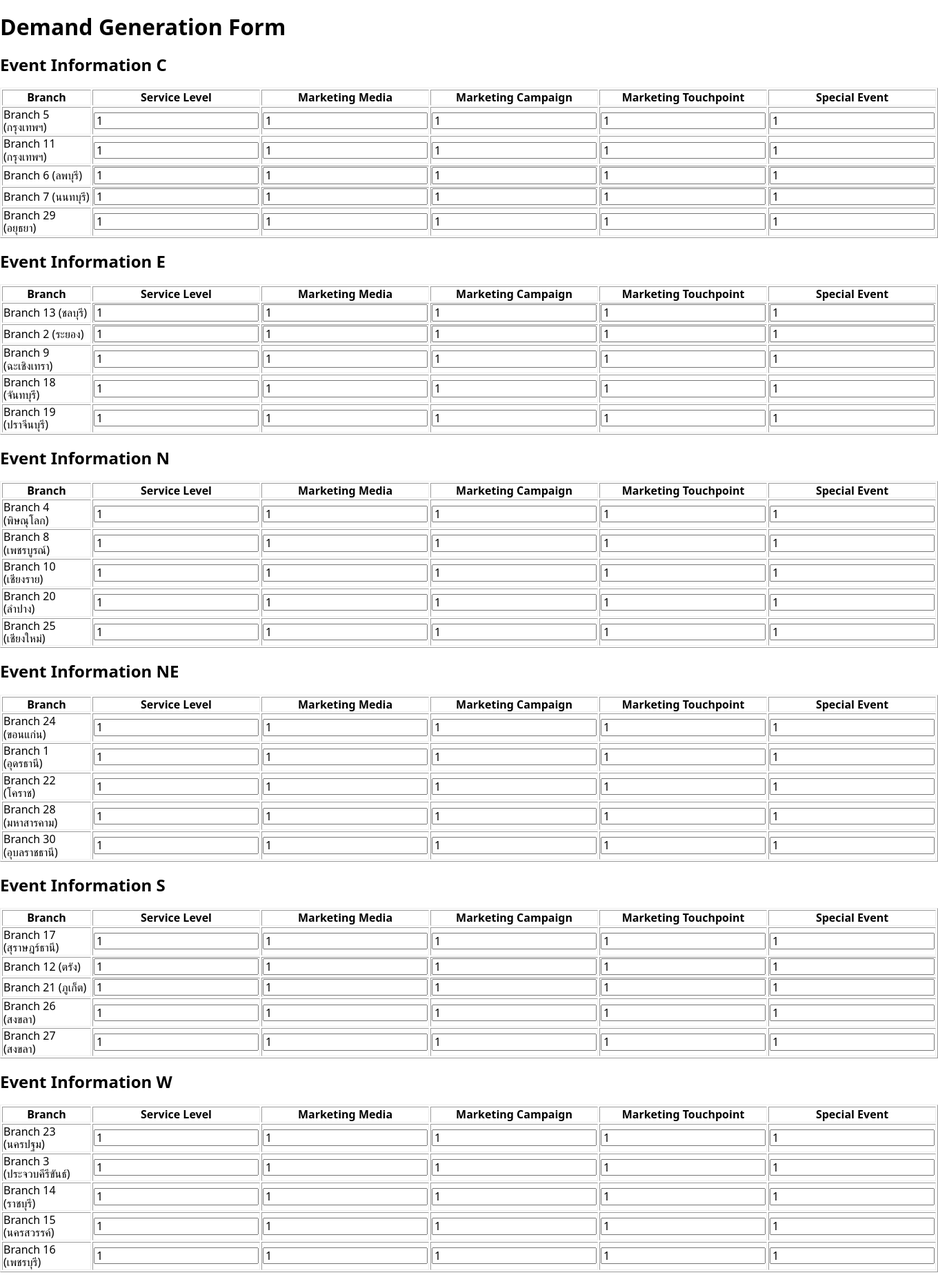
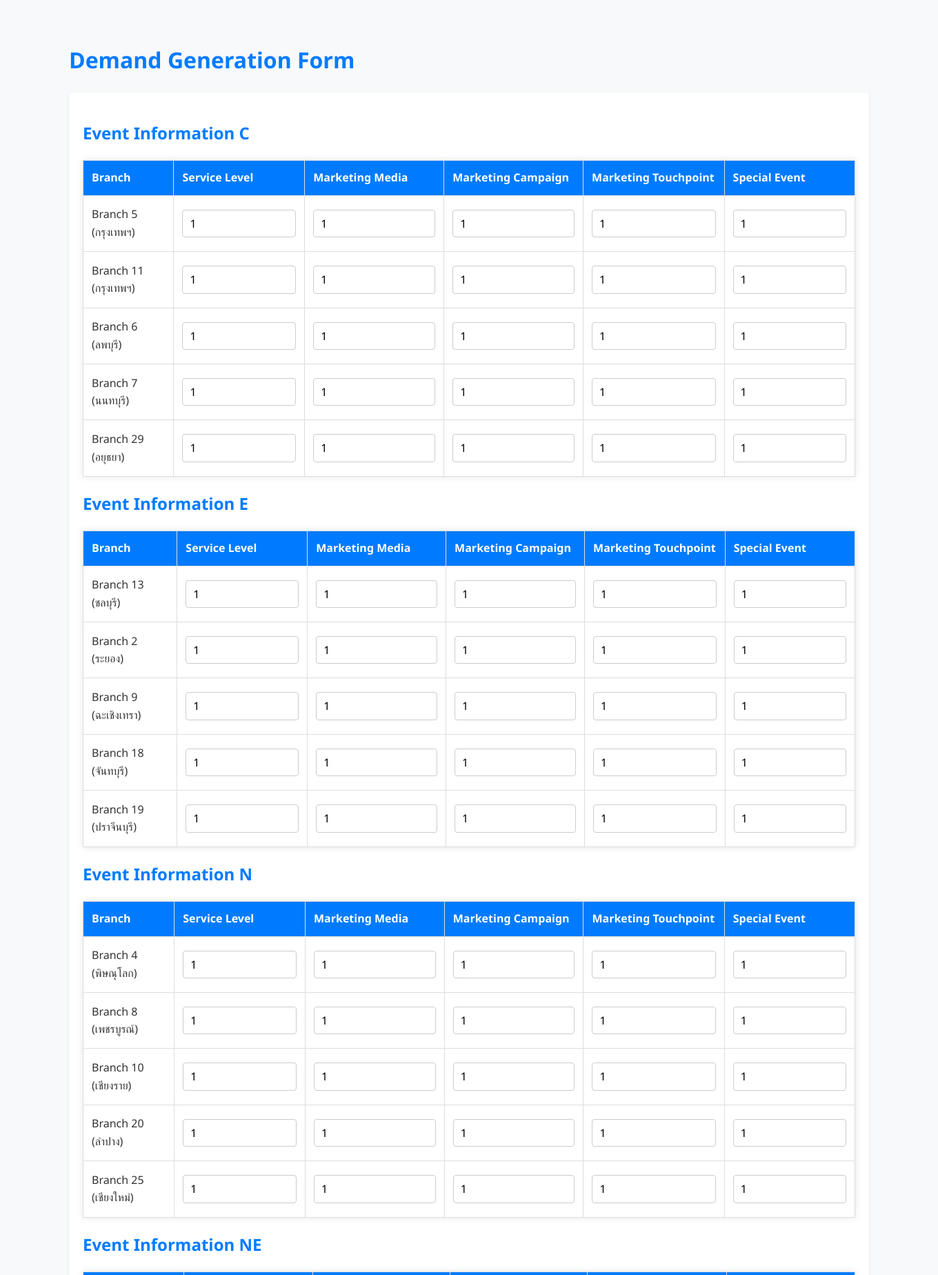
Before and after one commit to wwerapt/ibmapi, a Django app: page /webinterface/ in a window 1360 px wide. Shown: the top 1848 px of the page at 69% size. Run offline with Django 5.2, Linux system fonts and the light colour scheme.

Commit message:
Decorate Html

```diff
--- a/webinterface/templates/webinterface/demand_generation.html
+++ b/webinterface/templates/webinterface/demand_generation.html
@@ -4,6 +4,135 @@
     <meta charset="UTF-8">
     <title>Demand Generation</title>
     <link rel="stylesheet" href="https://cdn.jsdelivr.net/npm/modern-normalize/modern-normalize.min.css">
+    <style>
+        :root {
+    --primary-color: #007bff; /* Primary theme color */
+    --secondary-color: #6c757d; /* Secondary color for contrast */
+    --background-color: #f8f9fa; /* Light background color */
+    --font-color: #333; /* Default font color */
+    --border-radius: 0.25rem; /* Border radius for elements */
+    }
+
+    body {
+        background-color: var(--background-color);
+        color: var(--font-color);
+        font-family: 'Segoe UI', Tahoma, Geneva, Verdana, sans-serif;
+        line-height: 1.6;
+        padding: 20px;
+        margin: 0;
+    }
+
+    .container {
+        max-width: 1200px;
+        margin: auto;
+        padding: 20px;
+    }
+
+    h1, h2 {
+        color: var(--primary-color);
+    }
+
+    table {
+        width: 100%;
+        border-collapse: collapse;
+        margin-bottom: 20px;
+    }
+
+    th, td {
+        padding: 12px;
+        border: 1px solid #ddd;
+        text-align: left;
+    }
+
+    thead {
+        background-color: var(--primary-color);
+        color: #ffffff;
+    }
+
+    input[type="number"], input[type="submit"] {
+        width: 100%;
+        padding: 10px;
+        margin: 8px 0;
+        display: inline-block;
+        border: 1px solid #ccc;
+        border-radius: var(--border-radius);
+        box-sizing: border-box; /* Added to include padding in the element's total width and height */
+    }
+
+    input[type="submit"] {
+        background-color: var(--primary-color);
+        color: white;
+        cursor: pointer;
+    }
+
+    input[type="submit"]:hover {
+        background-color: darken(var(--primary-color), 10%);
+    }
+
+    .messages {
+        list-style-type: none;
+        padding: 0;
+    }
+
+    .messages li {
+        margin-bottom: 10px;
+        padding: 10px;
+        background-color: var(--secondary-color);
+        color: white;
+        border-radius: var(--border-radius);
+    }
+
+    /* Responsive design for smaller screens */
+    @media (max-width: 768px) {
+        .container, table, input[type="number"], input[type="submit"] {
+            width: 100%;
+        }
+    }
+
+    /* Flexbox layout for the form */
+    .form-group {
+        display: flex;
+        flex-direction: column;
+        margin-bottom: 15px;
+    }
+
+    label {
+        margin-bottom: 5px;
+    }
+
+    input, select, textarea {
+        font-size: 16px;
+        padding: 10px;
+        border: 1px solid #ccc;
+        border-radius: var(--border-radius);
+    }
+
+    /* Enhancements for tables */
+    table {
+        box-shadow: 0 0 10px rgba(0,0,0,0.1);
+    }
+
+    /* Styling for the entire form area */
+    form {
+        background: white;
+        padding: 20px;
+        border-radius: var(--border-radius);
+        box-shadow: 0 2px 4px rgba(0,0,0,.1);
+    }
+
+    /* Hover effect for rows */
+    tbody tr:hover {
+        background-color: #f2f2f2;
+    }
+
+    /* Responsive adjustments */
+    @media (max-width: 600px) {
+        .form-group {
+            flex-direction: column;
+        }
+    }
+
+    </style>
 </head>
 <body>
 
```
Also changed, not shown: webinterface/calculate.py (+52 -1 lines).
